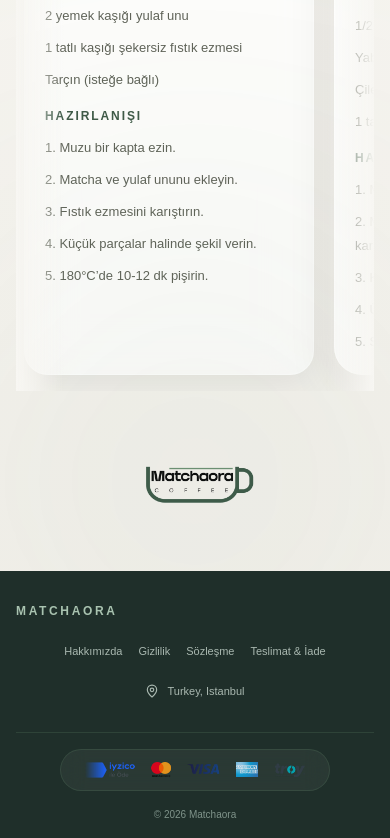
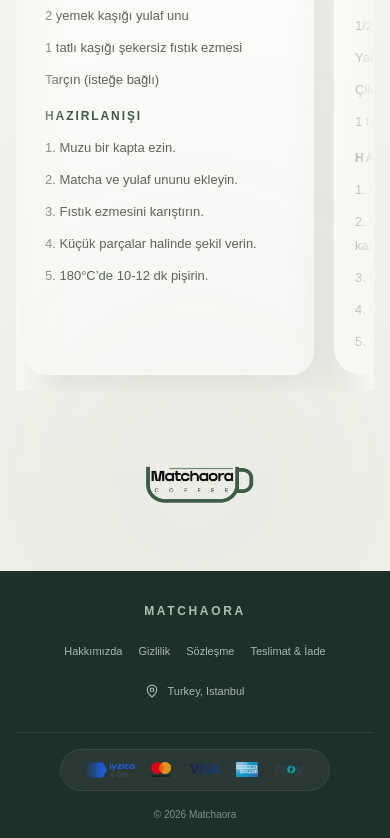
Before and after one commit to aisankheiri/mori-matcha-studio, a Next.js app: page / in a window 390 px wide. Shown: the part 3732-4570 px from the top of the page. Built offline with nearby package versions, Linux system fonts and the light colour scheme.

Commit message:
footer mobil için güncellendi

```diff
--- a/src/components/layout/Footer.tsx
+++ b/src/components/layout/Footer.tsx
@@ -19,7 +19,7 @@ export default function FooterDark() {
         <div className="flex flex-col gap-6 py-8 md:flex-row md:items-center md:justify-between">
 
           {/* BRAND */}
-          <div className="text-xs font-semibold uppercase tracking-[0.22em] text-[#A9C3B0] md:text-sm">
+          <div className="text-xs font-semibold uppercase tracking-[0.22em] text-[#A9C3B0] text-center md:text-left md:text-sm">
             Matchaora
           </div>
 
```
Lines whose indentation alone changed are shown as unchanged.
